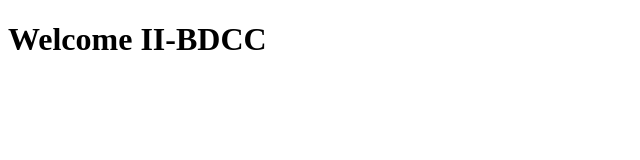
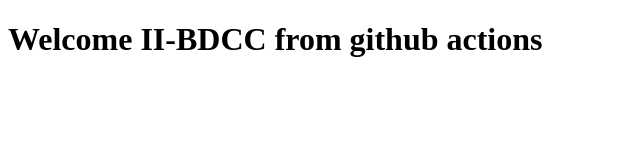
Before and after one commit to Yazid0Hakimi/jenkins-devops-tp3, a plain HTML site: page index.html in a window 1280 px wide. Shown: the whole page, without its empty margins (0-640 px from the left). Drawn offline with Linux system fonts and the light colour scheme.

Commit message:
Update index.html

```diff
--- a/index.html
+++ b/index.html
@@ -6,6 +6,6 @@
     <title>Welcome</title>
 </head>
 <body>
-    <h1>Welcome II-BDCC</h1>
+    <h1>Welcome II-BDCC from github actions </h1>
 </body>
 </html>
```
